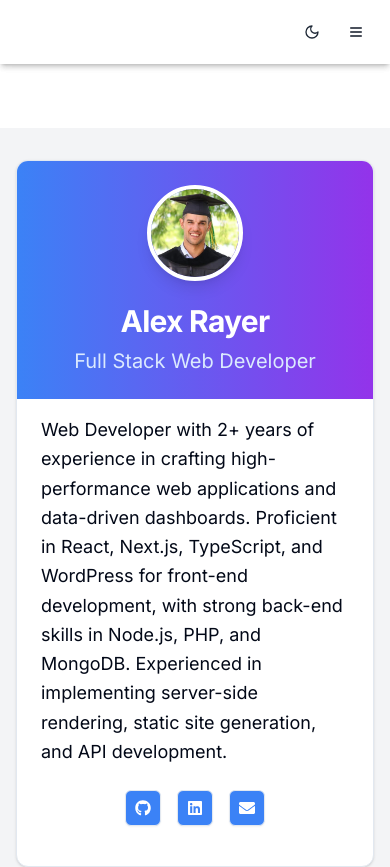
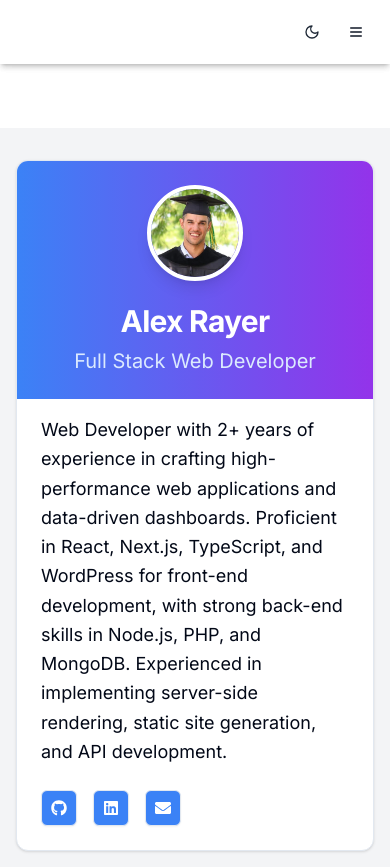
Before and after one commit to arayer143/alex-rayer-portfolio, a Next.js app: page /about in a window 390 px wide. Shown: the top 867 px of the page. Built offline with nearby package versions, Linux system fonts and the light colour scheme.

Commit message:
updated the about us page's contact buttons

```diff
--- a/components/About/about-page.tsx
+++ b/components/About/about-page.tsx
@@ -1,6 +1,7 @@
 'use client'
 
 import { useState } from "react"
+import Link from 'next/link'
 import { Button } from "@/components/ui/button"
 import { Card, CardContent, CardHeader, CardTitle, CardDescription } from "@/components/ui/card"
 import { Input } from "@/components/ui/input"
@@ -102,7 +103,8 @@ export default function AboutPage() {
           <p className="text-lg mb-6 leading-relaxed dark:text-gray-300">
             Web Developer with 2+ years of experience in crafting high-performance web applications and data-driven dashboards. Proficient in React, Next.js, TypeScript, and WordPress for front-end development, with strong back-end skills in Node.js, PHP, and MongoDB. Experienced in implementing server-side rendering, static site generation, and API development.
           </p>
-          <div className="flex justify-center sm:justify-start gap-4 mb-4">
+          <div className="flex space-x-4">
+        <Link href="https://github.com/arayer143" target="_blank" rel="noopener noreferrer">
           <Button
             variant="outline"
             size="icon"
@@ -111,6 +113,8 @@ export default function AboutPage() {
             <FaGithub className="h-5 w-5" />
             <span className="sr-only">GitHub Profile</span>
           </Button>
+        </Link>
+        <Link href="https://www.linkedin.com/in/alex-rayer/" target="_blank" rel="noopener noreferrer">
           <Button
             variant="outline"
             size="icon"
@@ -119,6 +123,8 @@ export default function AboutPage() {
             <FaLinkedin className="h-5 w-5" />
             <span className="sr-only">LinkedIn Profile</span>
           </Button>
+        </Link>
+        <Link href="mailto:alexrayer7@gmail.com">
           <Button
             variant="outline"
             size="icon"
@@ -127,6 +133,7 @@ export default function AboutPage() {
             <FaEnvelope className="h-5 w-5" />
             <span className="sr-only">Email Contact</span>
           </Button>
+        </Link>
       </div>
         </CardContent>
       </Card>
```
Lines whose indentation alone changed are shown as unchanged.
